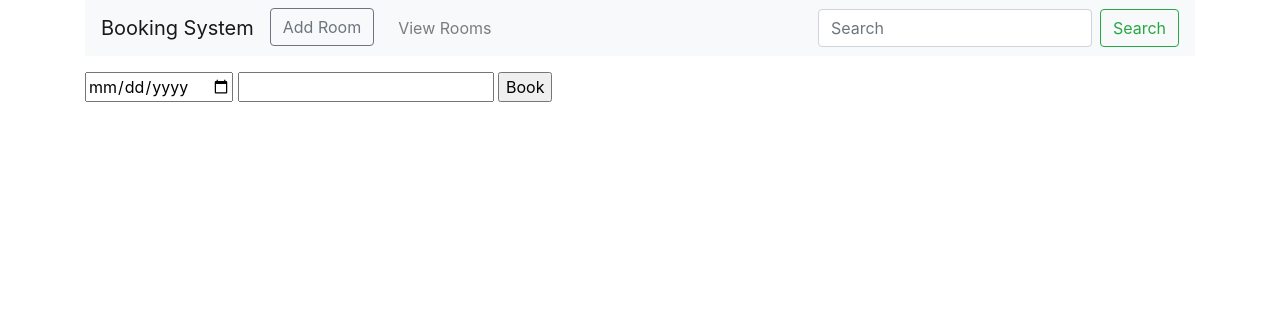
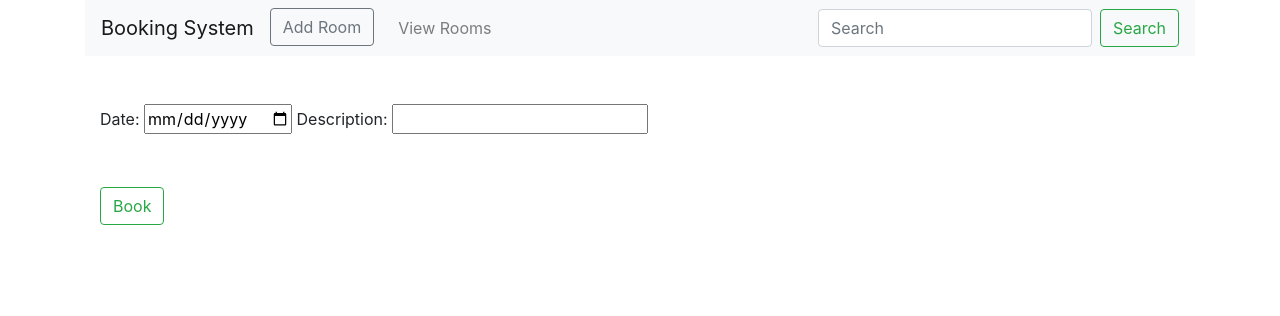
Before and after one commit to marcel-ctrl-art/room-booking-system, a Django app: template templates/make_reservation.html in a window 1280 px wide. Shown: the top 316 px of the page. Run offline with Django 3.2, Linux system fonts and the light colour scheme; the template is opened without the code that fills it, so the values that code supplies are empty; some libraries are stand-ins or nearby versions.

Commit message:
Update template for making reservartions

```diff
--- a/templates/make_reservation.html
+++ b/templates/make_reservation.html
@@ -1,4 +1,6 @@
 {% extends 'base.html' %}
+
+{% load crispy_forms_tags %}
 
 {% block content %}
 
@@ -7,12 +9,14 @@
   <p>{{ msg }}</p>
 </div>
 
-<div>
+<div class="container mt-5">
 <form method="POST">
   {% csrf_token %}
-  <input type="date" name="booking_date">
-  <input type="text" name="comment">
-  <input type="submit" name="book" value="Book">
+  <label for="day">Date:</label>
+  <input type="date" name="booking_date" id="day">
+  <label for="info">Description:</label>
+  <input type="text" name="comment" id="info"><br>
+  <input class="btn btn-outline-success mt-5" type="submit" name="book" value="Book">
 </form>
 </div>
 
```
